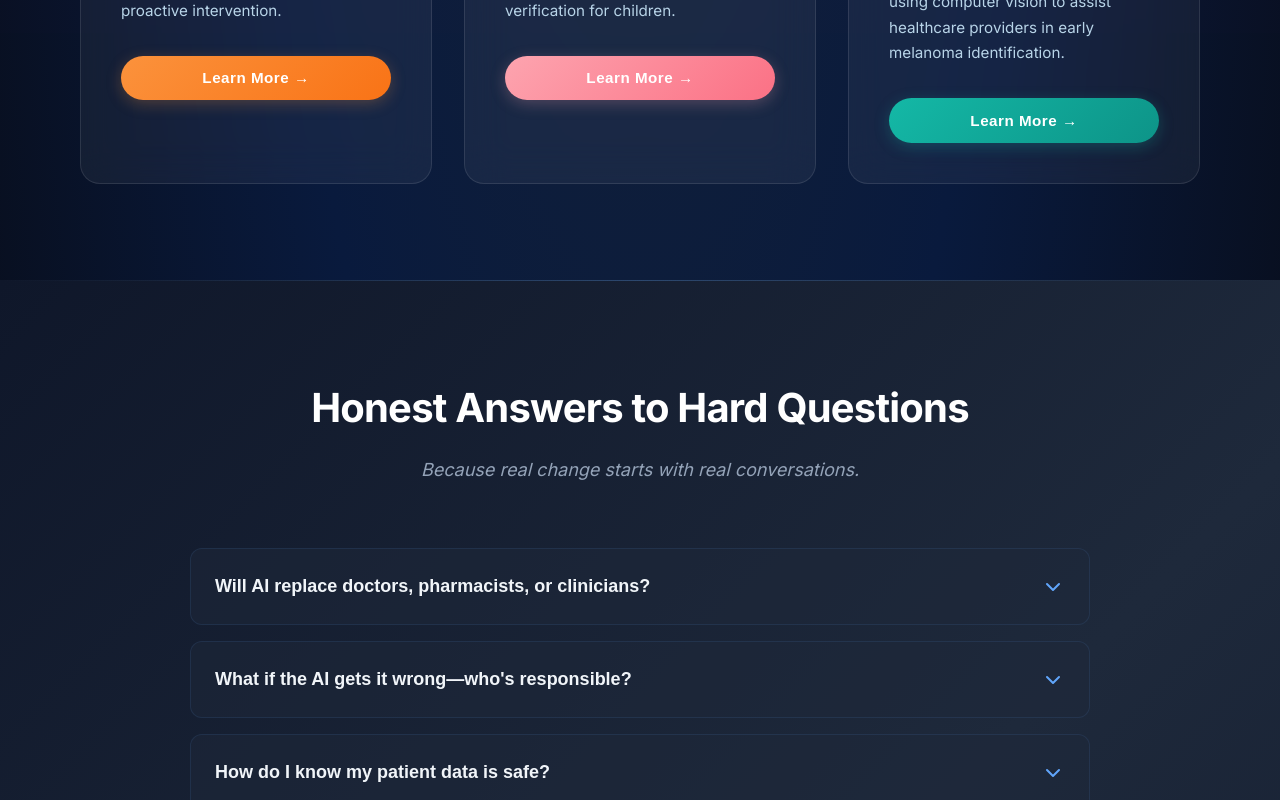
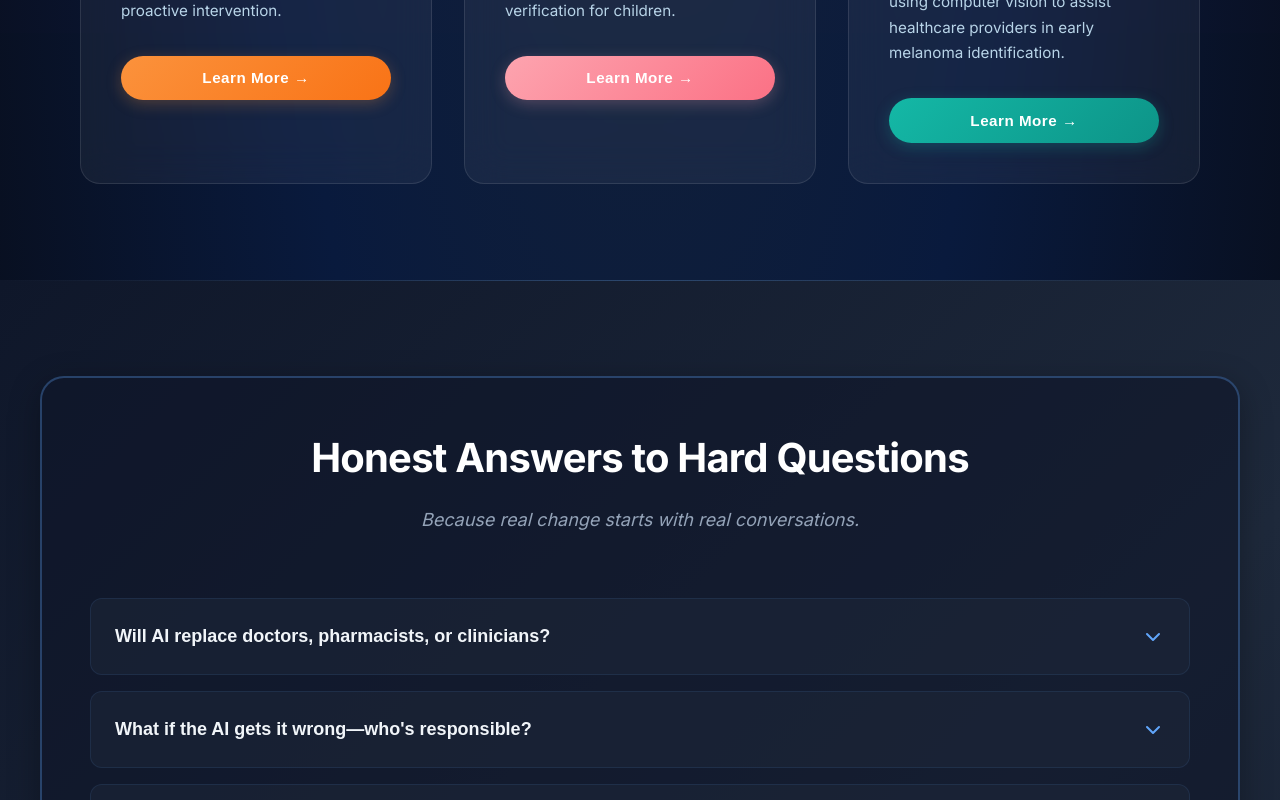
Before and after one commit to ybob247-del/nexus-biomedical-website, a React (Vite) app: page / in a window 1280 px wide. Shown: the part 2000-2800 px from the top of the page. Built offline with nearby package versions, Linux system fonts and the light colour scheme.

Commit message:
Fix: Add visible frame/border to Hard Questions section
- Added border and background to FAQ container
- Increased max-width to 1200px for better layout
- Matches platform cards design with visible frame
- Improved visual hierarchy and section definition

```diff
--- a/src/styles/faq.css
+++ b/src/styles/faq.css
@@ -17,8 +17,13 @@
 }
 
 .faq-container {
-  max-width: 900px;
+  max-width: 1200px;
   margin: 0 auto;
+  background: rgba(15, 23, 42, 0.6);
+  border: 2px solid rgba(96, 165, 250, 0.3);
+  border-radius: 24px;
+  padding: 3rem;
+  box-shadow: 0 8px 32px rgba(0, 0, 0, 0.3);
 }
 
 /* Header */
```
